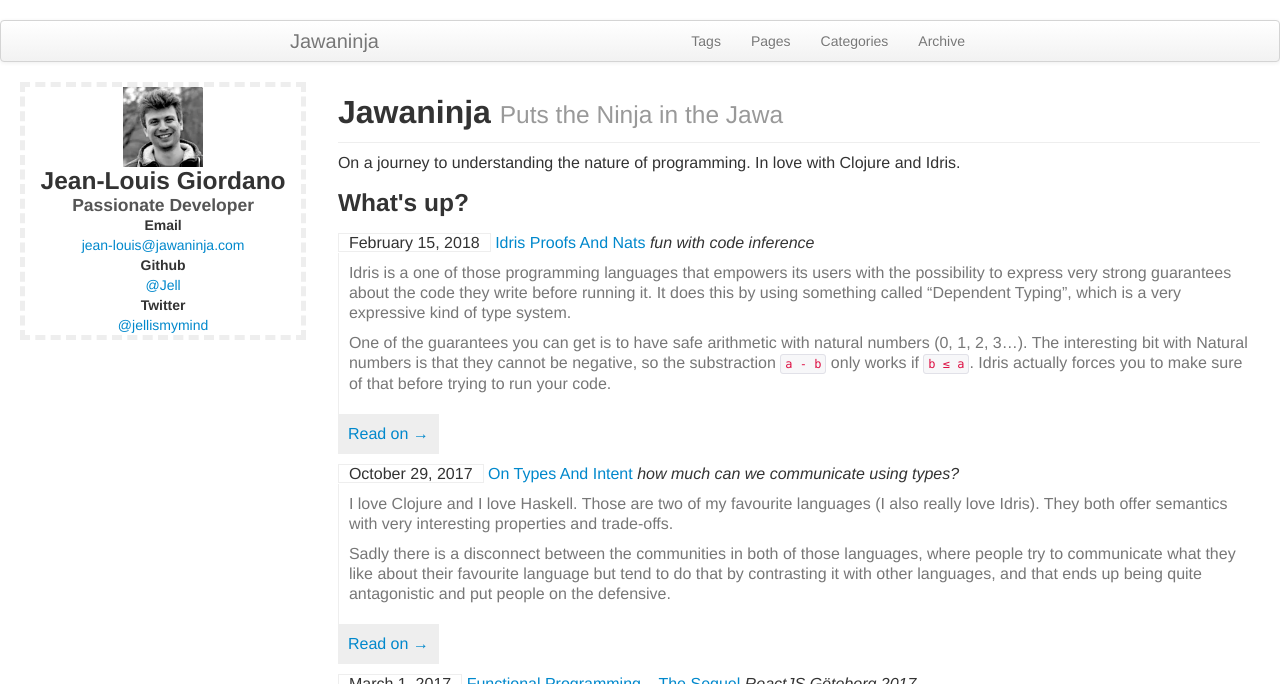
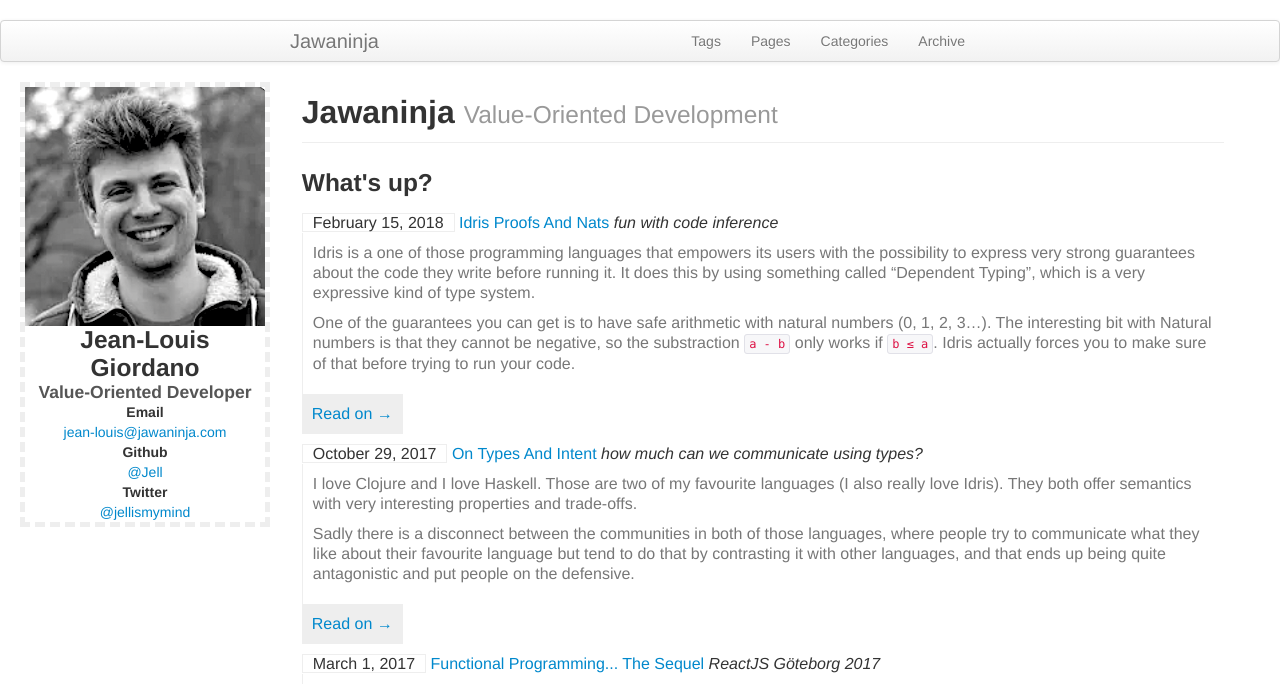
Before and after one commit to ReifyAB/reify.se, a Jekyll site: the page built from index.md, in a window 1280 px wide. Shown: the top 684 px of the page. Built offline with Jekyll 4.4.1, drawn with Linux system fonts in a browser that asks for light colours; some of the changed text lies outside the part shown; grey boxes are pictures that could not be loaded.

Commit message:
Cleanup, improve layout

```diff
--- a/_config.yml
+++ b/_config.yml
@@ -9,10 +9,10 @@ highlighter: rouge
 # so be sure to set them if your theme uses them.
 #
 title : Jawaninja
-tagline: Put the Ninja in Jawa
+tagline: Value-Oriented Development
 author :
   name : Jean-Louis Giordano
-  title: "Passionate Developer"
+  title: "Value-Oriented Developer"
   email : jean-louis@jawaninja.com
   github : Jell
   twitter : jellismymind
--- a/_includes/about.html
+++ b/_includes/about.html
@@ -1,4 +1,4 @@
-<div class="author-pic hidden-phone">
+<div class="author-pic">
   <img src="/assets/images/profile_bw.png" alt="{{ site.author.name }}" />
 </div>
 
@@ -10,7 +10,7 @@
 
   <dl class="author-links">
     {% if site.author.email %}
-    <dl class="hidden-phone">
+    <dl>
       <dt>Email</dt>
       <dd>
         <a href="mailto: {{ autor.email }}" target="_blank">{{ site.author.email }}</a>
@@ -19,7 +19,7 @@
     {% endif %}
 
     {% if site.author.github %}
-    <dl class="hidden-phone">
+    <dl>
       <dt>
         Github
       </dt>
--- a/assets/themes/twitter/css/style.css
+++ b/assets/themes/twitter/css/style.css
@@ -5,7 +5,6 @@
   width: 100%;}
 .about .author-pic img {
   display: block;
-  width: 80px;
   margin: auto;}
 .about .author-about {
   text-align: center;}
@@ -20,6 +19,15 @@
   margin: 0;}
 .about .author-about dl dd {
   margin: 0;}
+
+@media (min-width: 768px) {
+  .about {
+    max-width: 250px;}
+}
+@media (max-width: 768px) {
+  .about .author-pic img {
+    width: 200px;}
+}
 
 /* content */
 .content {
--- a/index.md
+++ b/index.md
@@ -1,12 +1,9 @@
 ---
 layout: page
 title: Jawaninja
-tagline: Puts the Ninja in the Jawa
+tagline: Value-Oriented Development
 ---
 {% include JB/setup %}
-
-On a journey to understanding the nature of programming. In love with
-Clojure and Idris.
 
 <h3>What's up?</h3>
 
```
Also changed, not shown: _posts/misc/2014-02-09-hello-world.md (deleted, +0 -17 lines).
